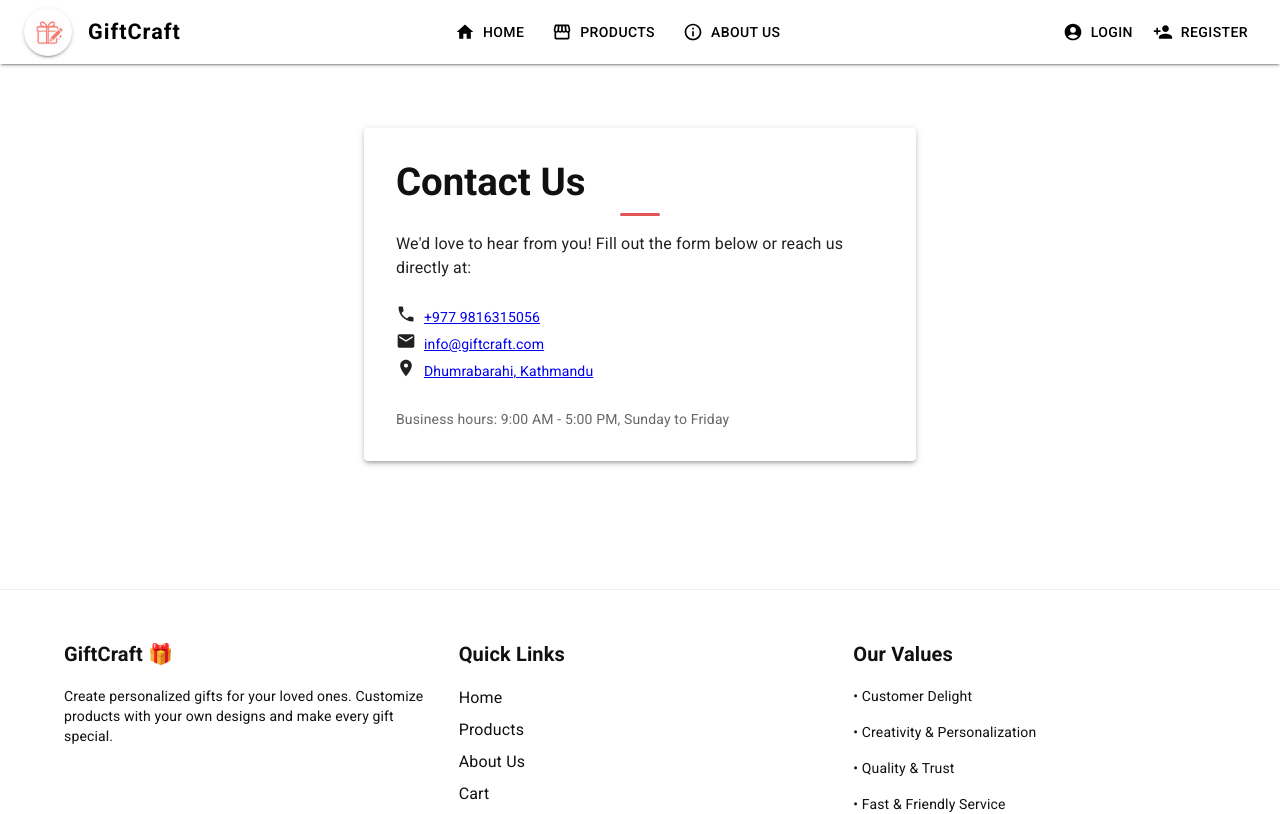
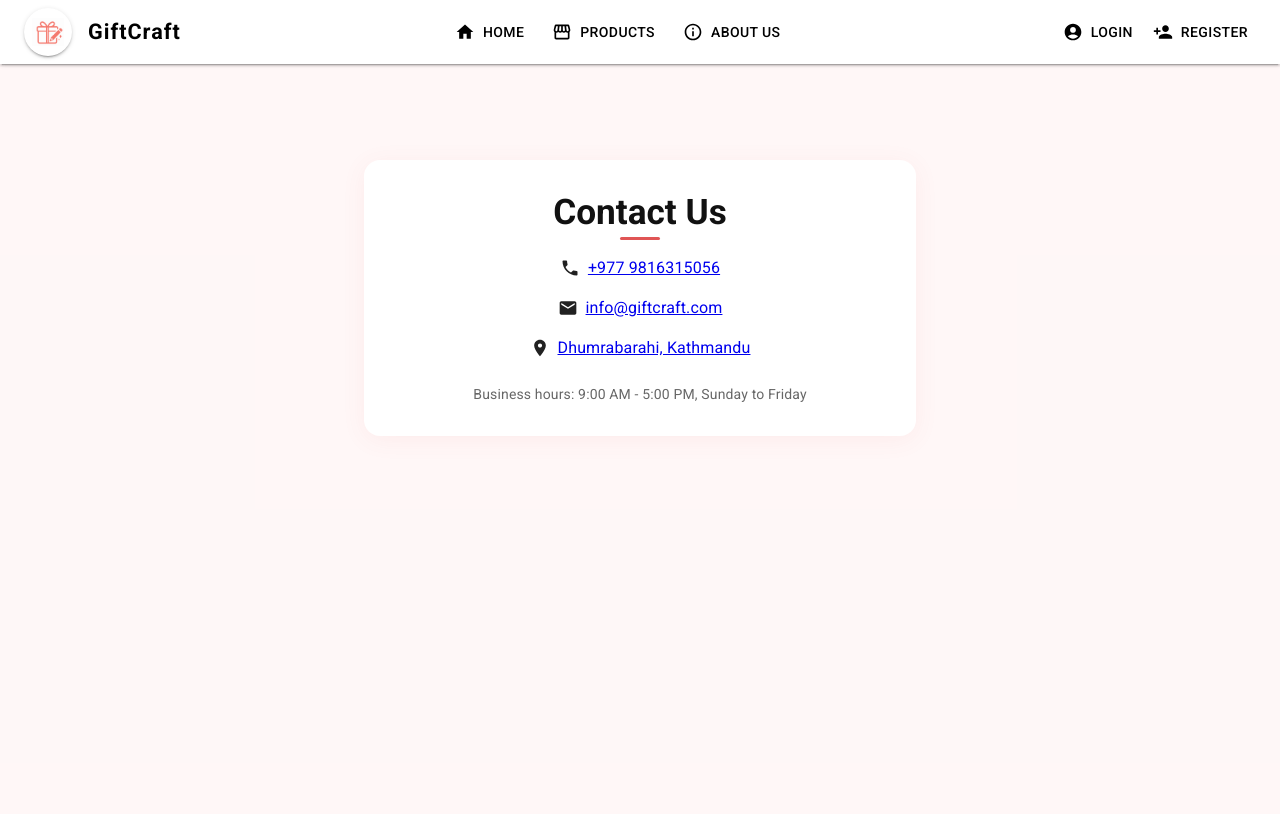
Before and after one commit to SupragyaBasnet/GiftCraft, a React (Vite) app in the folder frontend/: page /contact in a window 1280 px wide. Shown: the top 814 px of the page. Built offline with nearby package versions, Linux system fonts and the light colour scheme.

Commit message:
adding features

```diff
--- a/frontend/src/data/products.ts
+++ b/frontend/src/data/products.ts
@@ -2,7 +2,7 @@ import cap1 from "../assets/cap1.webp";
 import cap2 from "../assets/cap2.jpg";
 import cap3 from "../assets/cap3.jpg";
 import cap4 from "../assets/cap4.webp";
-import frame from "../assets/frame.jpg";
+// import frame from "../assets/frame.jpg";
 import keychain1 from "../assets/keychain1.jpeg";
 import keychain2 from "../assets/keychain2.webp";
 import keychain3 from "../assets/keychain3.webp";
@@ -506,7 +506,7 @@ export const products: Product[] = [
     name: "Classic Photo Frame",
     price: 2400,
     image: photoframe1,
-    images: [photoframe1, photoframe2, photoframe3, photoframe4, frame],
+    images: [photoframe1, photoframe2, photoframe3, photoframe4],
     description: "Create a beautiful custom photo frame for your memories",
     category: "frames",
     rating: 4.8,
@@ -517,7 +517,7 @@ export const products: Product[] = [
     name: "Premium Photo Frame",
     price: 3000,
     image: photoframe2,
-    images: [photoframe2, photoframe1, photoframe3, photoframe4, frame],
+    images: [photoframe2, photoframe1, photoframe3, photoframe4],
     description: "High-quality wooden frame with custom design",
     category: "frames",
     rating: 4.9,
@@ -528,7 +528,7 @@ export const products: Product[] = [
     name: "Digital Photo Frame",
     price: 4500,
     image: photoframe3,
-    images: [photoframe3, photoframe1, photoframe2, photoframe4, frame],
+    images: [photoframe3, photoframe1, photoframe2, photoframe4],
     description: "Digital frame with multiple photo display",
     category: "frames",
     rating: 4.7,
@@ -539,7 +539,7 @@ export const products: Product[] = [
     name: "Collage Frame",
     price: 3500,
     image: photoframe4,
-    images: [photoframe4, photoframe1, photoframe2, photoframe3, frame],
+    images: [photoframe4, photoframe1, photoframe2, photoframe3],
     description: "Frame for multiple photos with custom design",
     category: "frames",
     rating: 4.6,
--- a/frontend/src/pages/AboutUs.tsx
+++ b/frontend/src/pages/AboutUs.tsx
@@ -24,7 +24,7 @@ const fadeIn = {
 const AboutUs: React.FC = () => {
   const theme = useTheme();
   return (
-    <Box sx={{ bgcolor: '#fff6f6', minHeight: '100vh', py: { xs: 4, md: 8 } }}>
+    <Box sx={{ minHeight: '100vh', py: { xs: 4, md: 8 } }}>
       {/* Hero Section */}
       <Container maxWidth="lg">
         <Paper
@@ -34,7 +34,7 @@ const AboutUs: React.FC = () => {
             mb: 8,
             borderRadius: 6,
             background: 'linear-gradient(135deg, #ffeaea 0%, #fff6f6 100%)',
-            boxShadow: '0 8px 32px rgba(224,85,85,0.08)',
+
           }}
         >
           <Grid container spacing={4} alignItems="center" justifyContent="center">
@@ -45,15 +45,15 @@ const AboutUs: React.FC = () => {
             </Grid>
             <Grid item xs={12} md={7}>
               <Typography
-                variant="h2"
+                variant="h3"
                 component="h1"
-                align="left"
-                sx={{ fontWeight: 900, letterSpacing: '-1px', fontSize: { xs: '2.2rem', md: '2.8rem' }, color: '#222', mb: 1 }}
+                align="center"
+                sx={{ fontWeight: 800, fontSize: { xs: '2rem', md: '2.2rem' }, mb: 0, color: '#222' }}
               >
                 About GiftCraft
               </Typography>
-              <Box sx={{ width: 56, height: 5, bgcolor: 'rgb(224,85,85)', borderRadius: 2, mb: 3 }} />
-              <Typography variant="h6" sx={{ color: '#333', maxWidth: 600 }}>
+              <div className="heading-dash" />
+              <Typography variant="h6" sx={{ color: '#333', maxWidth: 600, mx: 'auto', textAlign: 'center' }}>
                 GiftCraft is your destination for thoughtful, personalized gifts that tell your story. Whether you're celebrating birthdays, anniversaries, or any special occasion, we help you design unique products with ease.
               </Typography>
             </Grid>
--- a/frontend/src/pages/Cart.tsx
+++ b/frontend/src/pages/Cart.tsx
@@ -42,10 +42,10 @@ const Cart: React.FC = () => {
 
   return (
     <Container maxWidth="lg" sx={{ py: 8 }}>
-      <Typography variant="h3" gutterBottom sx={{ fontWeight: 900, fontSize: { xs: '2rem', md: '2.4rem' }, color: '#111', mb: 1 }}>
+      <Typography variant="h3" align="center" gutterBottom sx={{ fontWeight: 800, fontSize: { xs: '2rem', md: '2.2rem' }, color: '#111', mb: 0 }}>
         Your Cart
       </Typography>
-      <div className="heading-dash" style={{ marginTop: 0, marginBottom: 16 }} />
+      <div className="heading-dash" />
       <Grid container spacing={4}>
         <Grid item xs={12} md={8}>
           {items.map((item) => (
--- a/frontend/src/pages/CheckoutPage.tsx
+++ b/frontend/src/pages/CheckoutPage.tsx
@@ -216,11 +216,11 @@ const CheckoutPage: React.FC = () => {
       <Paper elevation={4} sx={{ p: { xs: 2, md: 4 }, mb: 4, borderRadius: 4 }}>
         {/* Conditionally render Checkout title */}
         {!orderConfirmedMessage && (
-          <Typography variant="h3" gutterBottom sx={{ fontWeight: 900, fontSize: { xs: '2rem', md: '2.4rem' }, color: '#111', mb: 1 }}>
+          <Typography variant="h3" align="center" gutterBottom sx={{ fontWeight: 800, fontSize: { xs: '2rem', md: '2.2rem' }, color: '#111', mb: 0 }}>
             Proceed to Checkout
           </Typography>
         )}
-        <div className="heading-dash" style={{ marginTop: 0, marginBottom: 16 }} />
+        <div className="heading-dash" />
 
         {/* Order Confirmed Section - Shown when order is confirmed */}
         {orderConfirmedMessage ? (
--- a/frontend/src/pages/Contact.tsx
+++ b/frontend/src/pages/Contact.tsx
@@ -4,34 +4,34 @@ import { Email, Phone, LocationOn } from '@mui/icons-material';
 
 const Contact: React.FC = () => {
   return (
-    <Container maxWidth="sm" sx={{ py: 8 }}>
-      <Paper elevation={3} sx={{ p: 4 }}>
-        <Typography variant="h3" gutterBottom sx={{ fontWeight: 900, fontSize: { xs: '2rem', md: '2.4rem' }, color: '#111', mb: 1 }}>
+    <Box sx={{ bgcolor: 'rgba(244,106,106,0.05)', minHeight: '100vh', py: 8 }}>
+      <Container maxWidth="sm">
+        <Paper elevation={3} sx={{ p: 4, borderRadius: 4, boxShadow: '0 4px 24px rgba(224,85,85,0.07)', mt: 4, mb: 4, textAlign: 'center' }}>
+          <Typography variant="h3" align="center" gutterBottom sx={{ fontWeight: 800, fontSize: { xs: '2rem', md: '2.2rem' }, color: '#111', mb: 0 }}>
             Contact Us
           </Typography>
-        <div className="heading-dash" style={{ marginTop: 0, marginBottom: 16 }} />
-        <Typography variant="body1" sx={{ mb: 3 }}>
-          We'd love to hear from you! Fill out the form below or reach us directly at:
-        </Typography>
-        <Box sx={{ mb: 3 }}>
-          <Grid container spacing={1} alignItems="center">
-            <Grid item><Phone fontSize="small" /></Grid>
-            <Grid item><Typography variant="body2"><a href="tel:+9779816315056" className="contact-link">+977 9816315056</a></Typography></Grid>
-          </Grid>
-          <Grid container spacing={1} alignItems="center">
-            <Grid item><Email fontSize="small" /></Grid>
-            <Grid item><Typography variant="body2"><a href="mailto:info@giftcraft.com" className="contact-link">info@giftcraft.com</a></Typography></Grid>
-          </Grid>
-          <Grid container spacing={1} alignItems="center">
-            <Grid item><LocationOn fontSize="small" /></Grid>
-            <Grid item><Typography variant="body2"><a href="https://www.google.com/maps/search/?api=1&query=Dhumrabari,+Kathmandu" target="_blank" rel="noopener noreferrer" className="contact-link">Dhumrabarahi, Kathmandu</a></Typography></Grid>
-          </Grid>
+          <div className="heading-dash" />
+
+          <Box sx={{ display: 'flex', flexDirection: 'column', alignItems: 'center', gap: 2, mb: 3 }}>
+            <Box sx={{ display: 'flex', alignItems: 'center', gap: 1 }}>
+              <Phone fontSize="small" />
+              <a href="tel:+9779816315056" className="contact-link" style={{ fontSize: '1rem' }}>+977 9816315056</a>
             </Box>
-        <Typography variant="body2" color="text.secondary" sx={{ mt: 2 }}>
+            <Box sx={{ display: 'flex', alignItems: 'center', gap: 1 }}>
+              <Email fontSize="small" />
+              <a href="mailto:info@giftcraft.com" className="contact-link" style={{ fontSize: '1rem' }}>info@giftcraft.com</a>
+            </Box>
+            <Box sx={{ display: 'flex', alignItems: 'center', gap: 1 }}>
+              <LocationOn fontSize="small" />
+              <a href="https://www.google.com/maps/search/?api=1&query=Dhumrabari,+Kathmandu" target="_blank" rel="noopener noreferrer" className="contact-link" style={{ fontSize: '1rem' }}>Dhumrabarahi, Kathmandu</a>
+            </Box>
+          </Box>
+          <Typography variant="body2" color="text.secondary" sx={{ mt: 1 }}>
             Business hours: 9:00 AM - 5:00 PM, Sunday to Friday
           </Typography>
         </Paper>
       </Container>
+    </Box>
   );
 };
 
--- a/frontend/src/pages/ProductDetails.tsx
+++ b/frontend/src/pages/ProductDetails.tsx
@@ -111,7 +111,7 @@ const ProductDetails: React.FC = () => {
               component="img"
               src={images[mainIdx]}
               alt={product.name || ''}
-              sx={{ width: '100%', maxWidth: 350, borderRadius: 4, boxShadow: 3, mb: 2, objectFit: 'contain', bgcolor: 'white' }}
+              sx={{ width: 350, height: 350, borderRadius: 4, boxShadow: 3, mb: 2, objectFit: 'contain', bgcolor: 'white', p: 0, m: 0, display: 'block' }}
             />
             {images.length > 1 && (
               <Box sx={{ display: 'flex', gap: 1, justifyContent: 'center', mt: 1 }}>
--- a/frontend/src/pages/Products.tsx
+++ b/frontend/src/pages/Products.tsx
@@ -114,10 +114,10 @@ const Products: React.FC = () => {
   return (
     <Box sx={{ bgcolor: 'background.default', minHeight: '100vh'}}>
       <Container maxWidth="lg" sx={{ py: { xs: 6, md: 10 } }}>
-        <Typography variant="h3" component="h1" align="center" sx={{ fontWeight: 900, fontSize: { xs: '2rem', md: '2.4rem' }, color: '#111', mb: 1 }}>
+        <Typography variant="h3" component="h1" align="center" sx={{ fontWeight: 800, fontSize: { xs: '2rem', md: '2.2rem' }, color: '#111', mb: 0 }}>
           Browse Products
         </Typography>
-        <div className="heading-dash" style={{ marginTop: 0, marginBottom: 16 }} />
+        <div className="heading-dash" />
         <Grid container spacing={4}>
           {/* Sidebar (desktop) */}
           {!isMobile && (
```
Also changed, not shown: frontend/src/pages/Help.tsx (+19 -11 lines), frontend/src/pages/Home.tsx (+5 -10 lines). Lines whose indentation alone changed are shown as unchanged.
